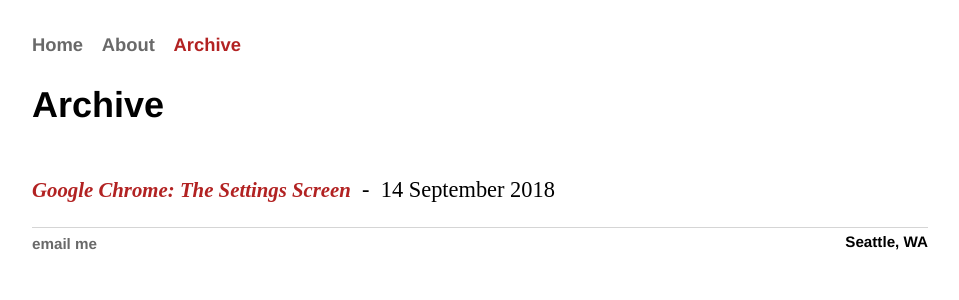
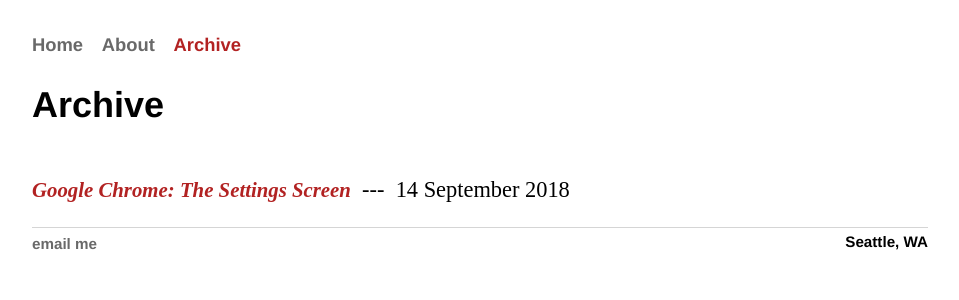
Before and after one commit to practicaldesign/practicaldesign.github.io, a Jekyll site: the page built from archive.html, in a window 1280 px wide. Shown: the top 300 px of the page, without its empty margins (160-1119 px from the left). Built offline with Jekyll 4.4.1, drawn with Linux system fonts in a browser that asks for light colours.

Commit message:
Changed dash in Archive page

```diff
--- a/archive.html
+++ b/archive.html
@@ -7,7 +7,7 @@ title: Archive
 <ul class="archive">
   {% for post in site.posts %}
     <ul class="archive">
-      <h3 style="display: inline"><a href="{{ post.url }}">{{ post.title }}</a></h3>&nbsp;&nbsp;-&nbsp;&nbsp;<time>{{ post.date | date_to_long_string }}</time>
+      <h3 style="display: inline"><a href="{{ post.url }}">{{ post.title }}</a></h3>&nbsp;&nbsp;---&nbsp;&nbsp;<time>{{ post.date | date_to_long_string }}</time>
     </ul>
   {% endfor %}
 </ul>
```
